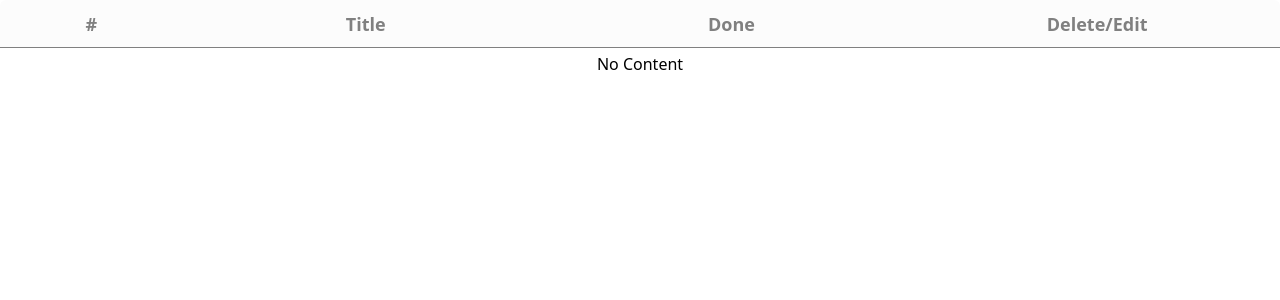
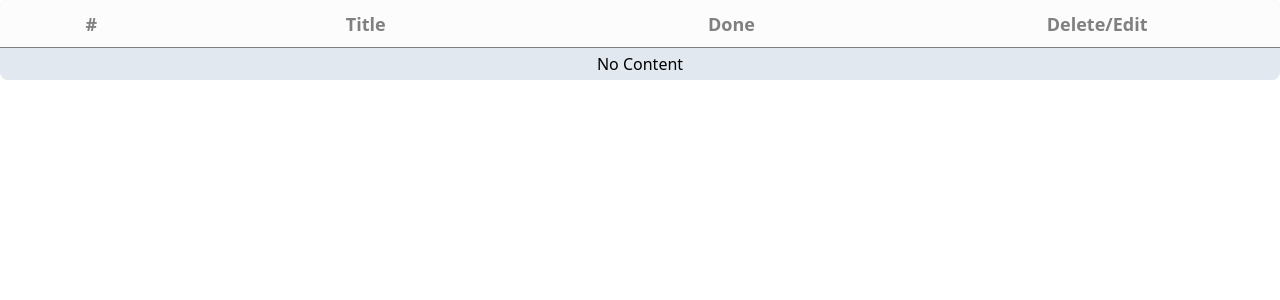
Before and after one commit to ali-mohammadi5272/TodoList_Kandoo, a React (Vite) app: page / in a window 1280 px wide. Shown: the top 300 px of the page. Built offline with nearby package versions, Linux system fonts and the light colour scheme.

Commit message:
style: border-radius

```diff
--- a/src/components/modules/Table/Table.jsx
+++ b/src/components/modules/Table/Table.jsx
@@ -4,7 +4,7 @@ import Footer from "./Footer";
 
 const Table = () => {
   return (
-    <div className="bg-white overflow-hidden rounded-md w-full">
+    <div className="bg-slate-200 overflow-hidden rounded-lg w-full">
       <Header />
       <Main />
       <Footer />
```
